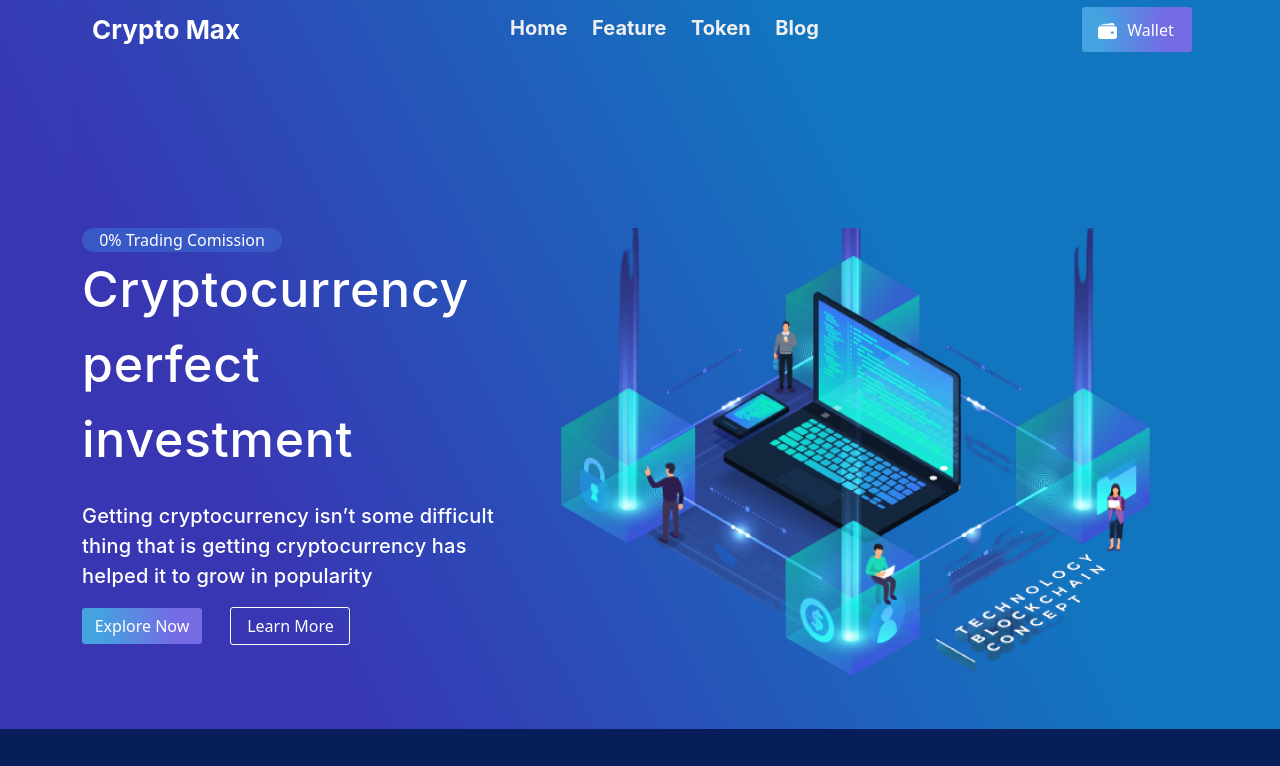
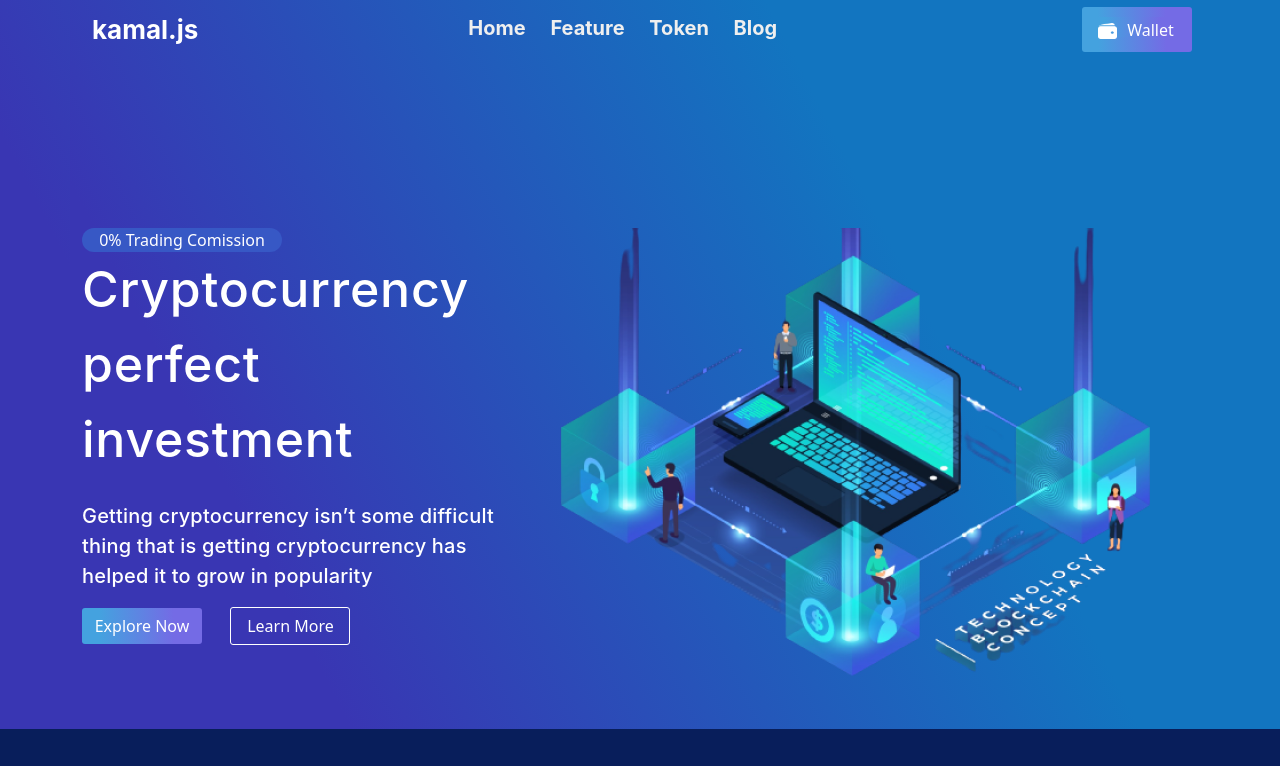
Before and after one commit to ethiago007/cryptolanding-page, a plain HTML site: page index.html in a window 1280 px wide. Shown: the top 766 px of the page. Drawn offline with nearby package versions, Linux system fonts and the light colour scheme.

Commit message:
changed name to kamal.js

```diff
--- a/index.html
+++ b/index.html
@@ -5,7 +5,7 @@
     <meta charset="UTF-8">
     <meta http-equiv="X-UA-Compatible" content="IE=edge">
     <meta name="viewport" content="width=device-width, initial-scale=1.0">
-    <title>Crypto Max</title>
+    <title>kamal.js Crypto</title>
     <link href='https://unpkg.com/boxicons@2.0.7/css/boxicons.min.css' rel='stylesheet'>
     <link rel="stylesheet" href="css/style.css">
     <link rel="stylesheet" href="https://cdnjs.cloudflare.com/ajax/libs/font-awesome/6.2.1/css/all.min.css"
@@ -27,7 +27,7 @@
                 <input type="checkbox" id="nav-check">
                 <div class="nav-header">
                     <div class="nav-title">
-                        Crypto Max
+                        kamal.js
                     </div>
                 </div>
                 <div class="nav-btn">
@@ -295,7 +295,7 @@
         <footer class="container">
             <div class="footer">
                 <div class="cryptomax">
-                    <h4>Crypto Max</h4>
+                    <h4>kamal.js</h4>
                     <br>
                     <img src="img/Frame 71.png" alt=""> &ensp; <img src="img/Frame 72.png" alt=""> &ensp; <img src="img/Frame 73.png" alt="">
                     <br> <br>
```
